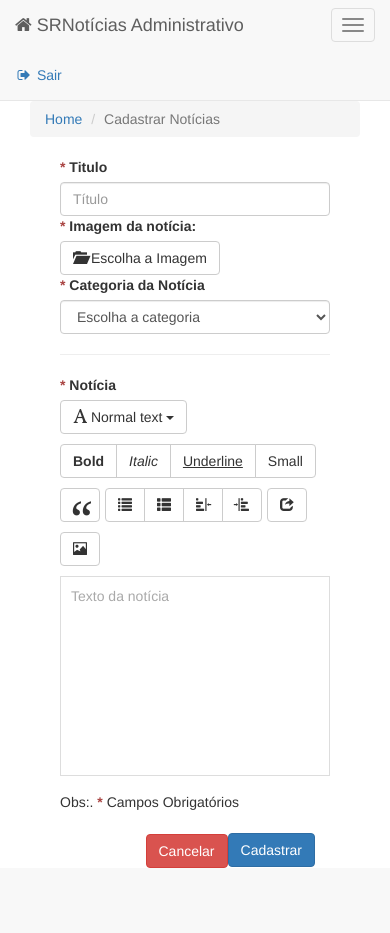
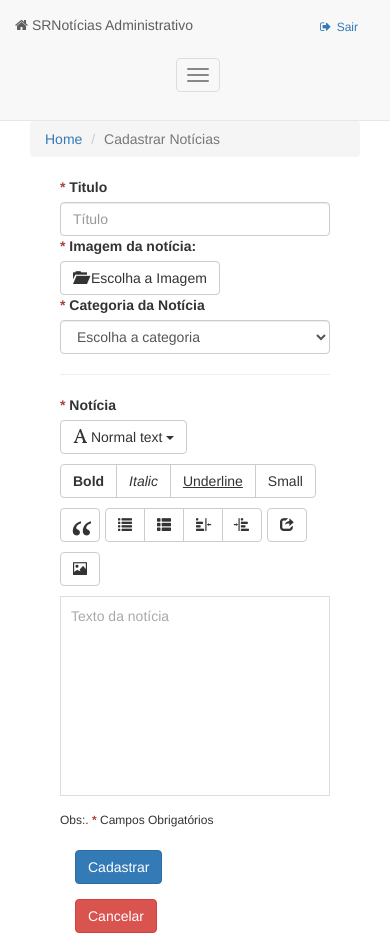
Before and after one commit to diegoandrade1986/protipacao, a PHP site: page /admin/index.php?pg=1 in a window 390 px wide. Before the commit the page ends 868 px from the top, so only its background shows below. Run offline with PHP 8.4, Linux system fonts and the light colour scheme; the visitor is signed in with stand-in values (Sample User, id 1); data comes from the database, SQL or seed files in the repository.

Commit message:
ajustes finais para apresentação

```diff
--- a/admin/css/style2.css
+++ b/admin/css/style2.css
@@ -352,3 +352,37 @@ table.dataTable thead .sorting:after {
 .panel-yellow a:hover {
     color: #df8a13;
 }
+
+@media only screen and (max-width: 479px) {
+
+    .navbar-brand {
+        font-size: 14px;
+        height: 120px;
+    }
+    .navbar-right {
+        font-size: 12px;
+        float: left;
+        position: absolute;
+        top:4px;
+        right: 2px;
+
+    }
+
+    .navbar-toggle{
+        float: left;
+        position: absolute;
+        top:50px;
+        left: 45%;
+    }
+
+    .btn-primary {
+        margin-left: 0px;
+        float: left;
+        position: relative;
+        margin-bottom: 15px;
+    }
+
+    .btn-final p {
+        font-size: 12px;
+    }
+}
--- a/admin/login.php
+++ b/admin/login.php
@@ -50,8 +50,7 @@ if ($_SERVER['REQUEST_METHOD'] == 'POST')
         <div class="col-sm-6 col-md-4 col-md-offset-4">
             <h1 class="text-center login-title">Logue-se para continuar</h1>
             <div class="account-wall">
-                <img class="profile-img" src="https://lh5.googleusercontent.com/-b0-k99FZlyE/AAAAAAAAAAI/AAAAAAAAAAA/eu7opA4byxI/photo.jpg?sz=120"
-                     alt="">
+                <img class="profile-img" src="../img/photo.png" alt="">
                 <form class="form-signin" method="post">
                     <input type="text" class="form-control " name="login" placeholder="Usuário" required autofocus>
                     <input type="password" class="form-control" name="senha" placeholder="Senha" required>
--- a/admin/views/CadNoticias.php
+++ b/admin/views/CadNoticias.php
@@ -89,11 +89,9 @@ $resultCategoria = $categoriaService->fetchAll();
             <p>Obs:. <b><span class="text-danger">*</span></b> Campos Obrigatórios</p>
             </p>
             <p class="col-md-12">
-            <div class="col-md-1">
-                <button type="submit" id="cadastrarNoticia" name="cadastrarNoticia" class="btn btn-default btn-primary pull-right">Cadastrar</button>
-            </div>
-            <div class="col-md-1">
-                <a href="index.php" class="btn btn-default btn-danger pull-right">Cancelar</a>
+            <div class="col-xs-6 col-sm-6">
+                <button type="submit" id="cadastrarNoticia" name="cadastrarNoticia" class="btn btn-default btn-primary ">Cadastrar</button>
+                <a href="index.php" class="btn btn-default btn-danger">Cancelar</a>
             </div>
             </p>
         </div>
--- a/noticias.php
+++ b/noticias.php
@@ -41,6 +41,7 @@ $dadoscategoria = $categoriaService->fetch($dados->categoria_id);
 	</div>
 	 <div class="col-sm-3">
         <h3>Outras Notícias</h3>
+        <hr>
         <section>
             <?php foreach ($noticiasRelacionadas as $nr) { ?>
                 <a href="noticias.php?noticia=<?php echo $nr->noticia_id ?>">
```
Also changed, not shown: admin/views/CadUsuario.php (+4 -6 lines), admin/views/UpdateNoticias.php (+3 -5 lines), admin/views/UpdateUsuario.php (+3 -5 lines), img/photo.png (added).
